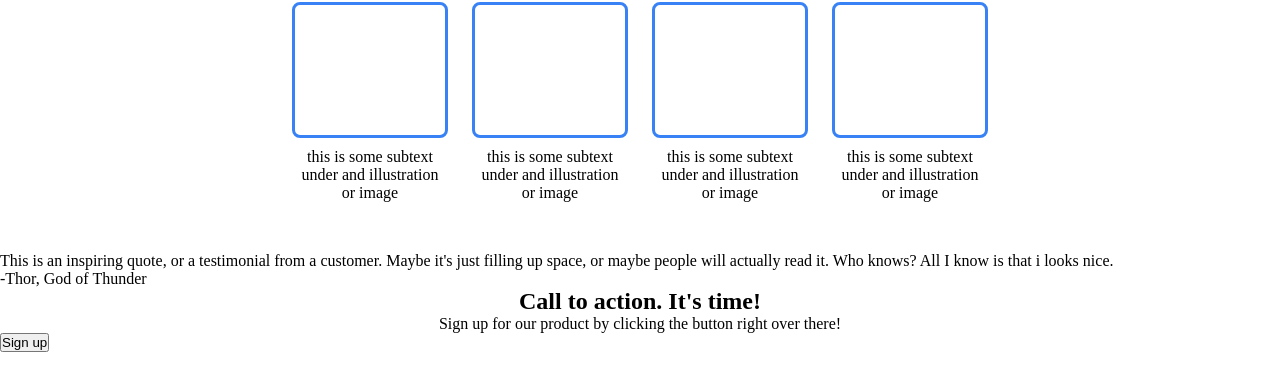
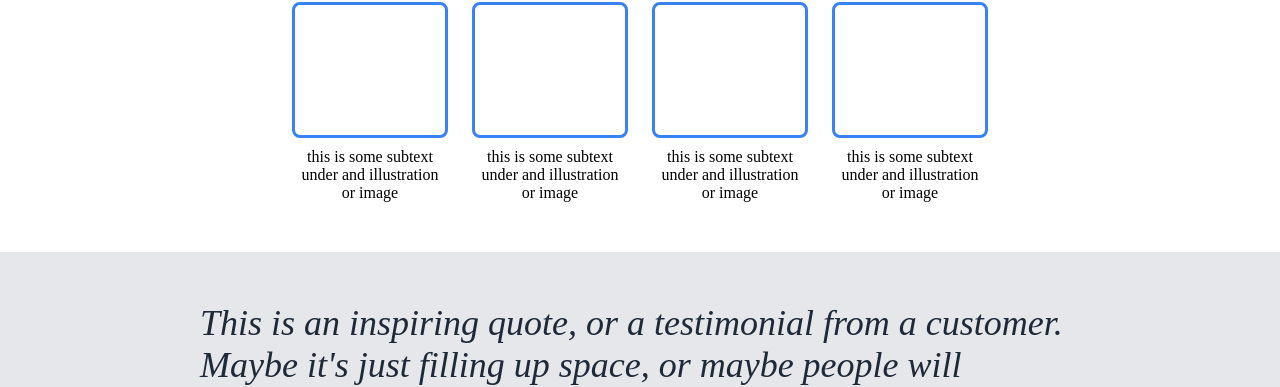
Before and after one commit to ExpressyCode/Odin-Project-Landing-Page, a plain HTML site: page index.html in a window 1280 px wide. Shown: the part 567-954 px from the top of the page. Before the commit the page ends 919 px from the top, so only its background shows below. Drawn offline with Linux system fonts and the light colour scheme.

Commit message:
add: css section-three

```diff
--- a/index.html
+++ b/index.html
@@ -49,8 +49,8 @@
     </div>
 
     <div class="section-three">
-        <p>This is an inspiring quote, or a testimonial from a customer. Maybe it's just filling up space, or maybe people will actually read it. Who knows? All I know is that i looks nice.</p>
-        <p>-Thor, God of Thunder</p>
+        <p class="quote-text">This is an inspiring quote, or a testimonial from a customer. Maybe it's just filling up space, or maybe people will actually read it. Who knows? All I know is that i looks nice.</p>
+        <p class="quote-name">-Thor, God of Thunder</p>
     </div>
 
     <div class="footer">
--- a/style.css
+++ b/style.css
@@ -90,7 +90,6 @@ a {
     align-items: center;
     padding: 50px 200px;
     gap: 20px;
-
 }
 
 .section-two h2 {
@@ -130,3 +129,27 @@ a {
     text-align: center;
 
 }
+
+/* section-three below */
+
+.section-three {
+    display: flex;
+    flex-direction: column;
+    padding: 50px 200px;
+    gap: 10px;
+    background-color: #E5E7EB;
+}
+
+.quote-text {
+    font-size: 36px;
+    font-weight: lighter;
+    font-style: italic;
+    color: #1F2937;
+}
+
+.quote-name {
+    display: flex;
+    justify-content: right;
+    font-weight: bolder;
+    color: #1F2937;
+}
```
